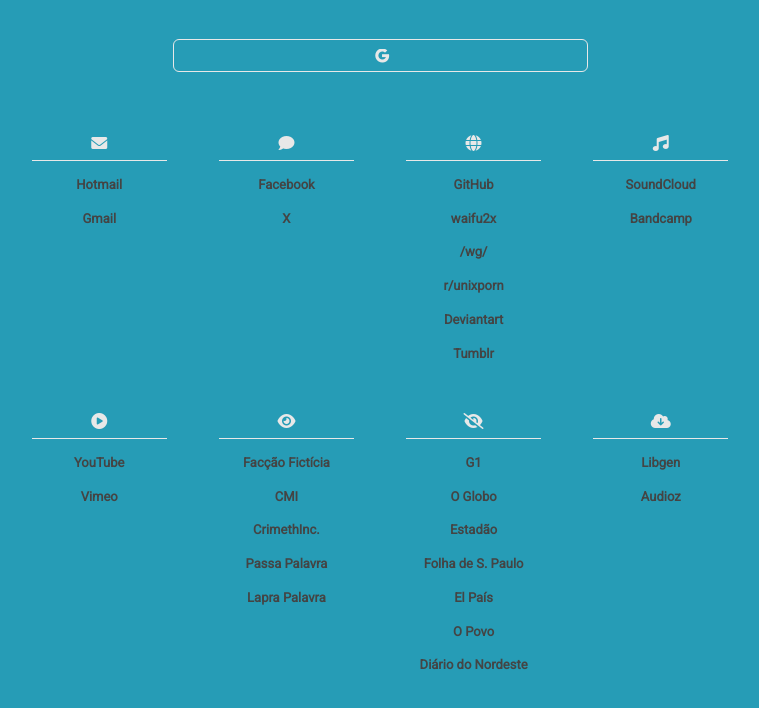
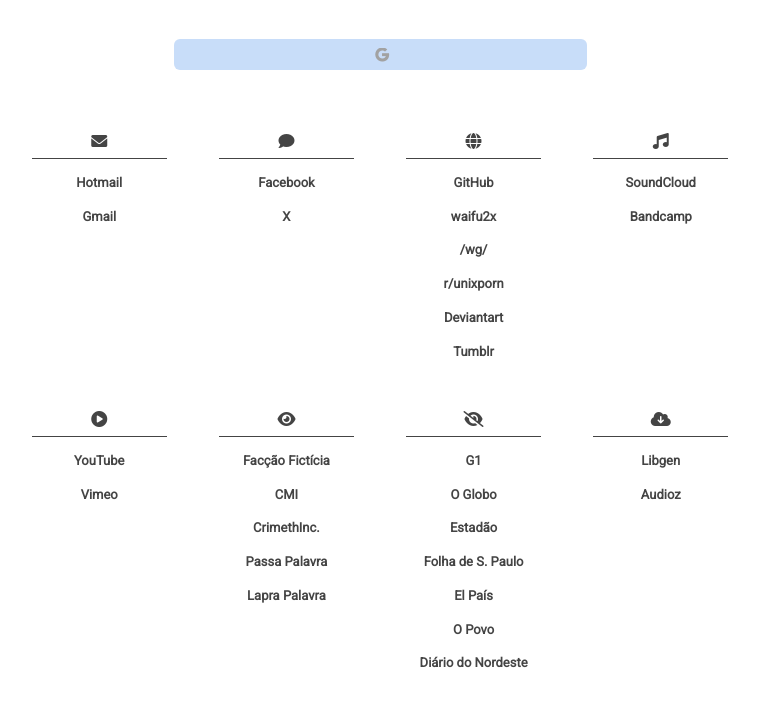
Before and after one commit to italomourag/startpage, a plain HTML site: page index.html in a window 1280 px wide. Shown: the whole page, without its empty margins (260-1019 px from the left). Drawn offline with Linux system fonts and the light colour scheme; a small style sheet from the web is missing.

Commit message:
update style.css
change colors: style.css

```diff
--- a/style.css
+++ b/style.css
@@ -10,7 +10,7 @@
     flex-direction: column;
     justify-content: flex-start;
     align-items: center;
-    background-color: #269cb6;
+    background-color: #ffffff;
 }
 
 #overlay {
@@ -37,9 +37,9 @@
 }
 
 .search {
+    background-color: #c8ddf9;
     width: 20rem;
     padding: 0.5rem;
-    border: 1px solid #e8e8e8;
     border-radius: 6px;
     display: flex;
     justify-content: center;
@@ -55,7 +55,7 @@
     width: 100%;
     text-align: center;
     background-color: rgba(0, 0, 0, 0);
-    color: #f9f9f9;
+    color: #444444;
     border: none;
     font-weight: bold;
     font-family: 'Roboto', sans-serif;
@@ -64,7 +64,7 @@
 
 .search-box::placeholder {
     font-family: 'Font Awesome 5 Brands';
-    color: #e8e8e8;
+    color: #a2a2a2;
     font-size: 14px;
 }
 
@@ -97,7 +97,7 @@
 
 .icon {
     font-family: 'Font Awesome 5 Free';
-    color: #e8e8e8;
+    color: #444444;
     font-weight: 900;
     font-size: 16px;
     text-align: center;
@@ -116,7 +116,7 @@
 ul > li > p {
     font-weight: bold;
     text-align: center;
-    border-bottom: 1px solid #e8e8e8;
+    border-bottom: 1px solid #444444;
     padding: 0.25rem 0;
     margin-bottom: 0;
 }
```
